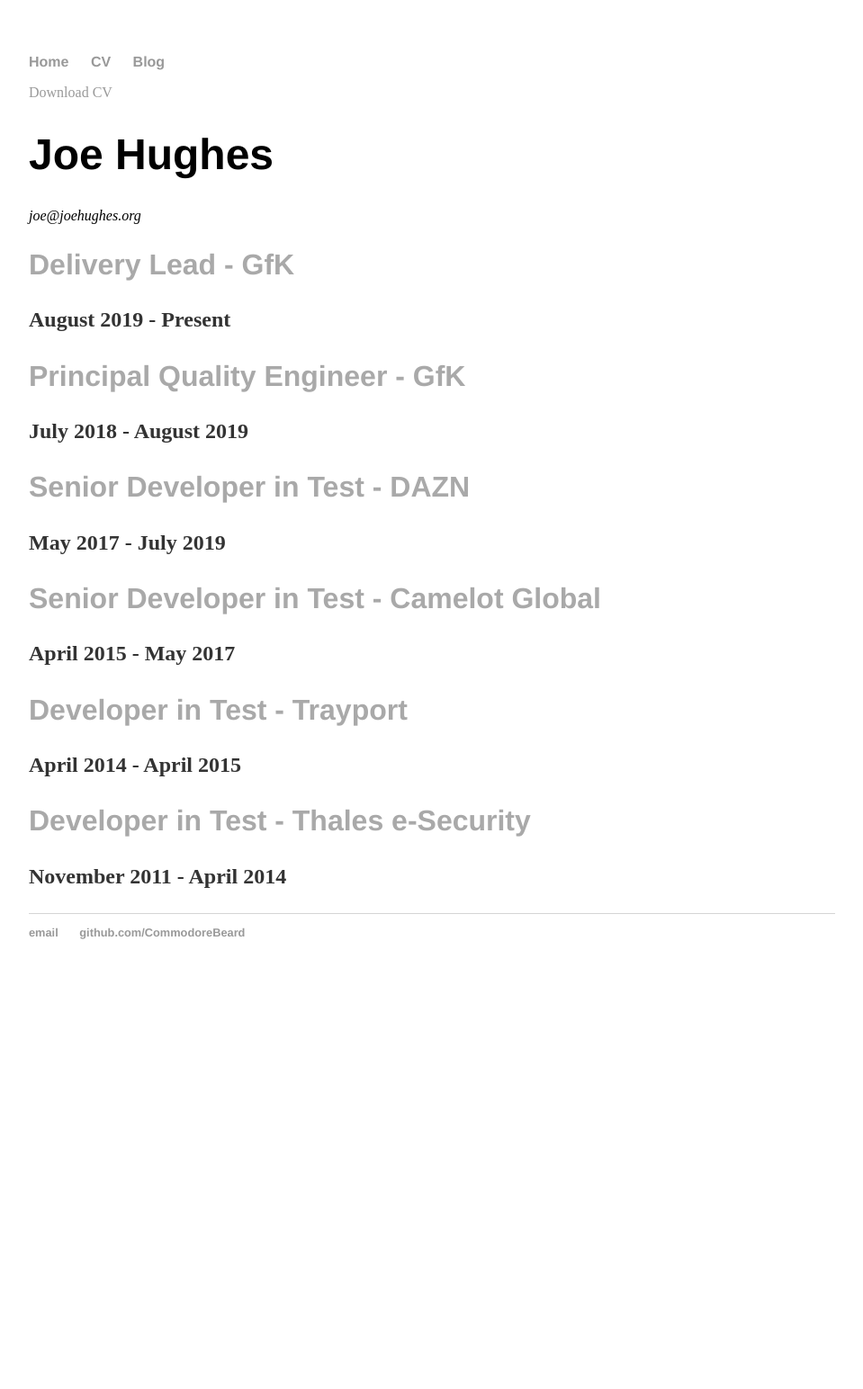
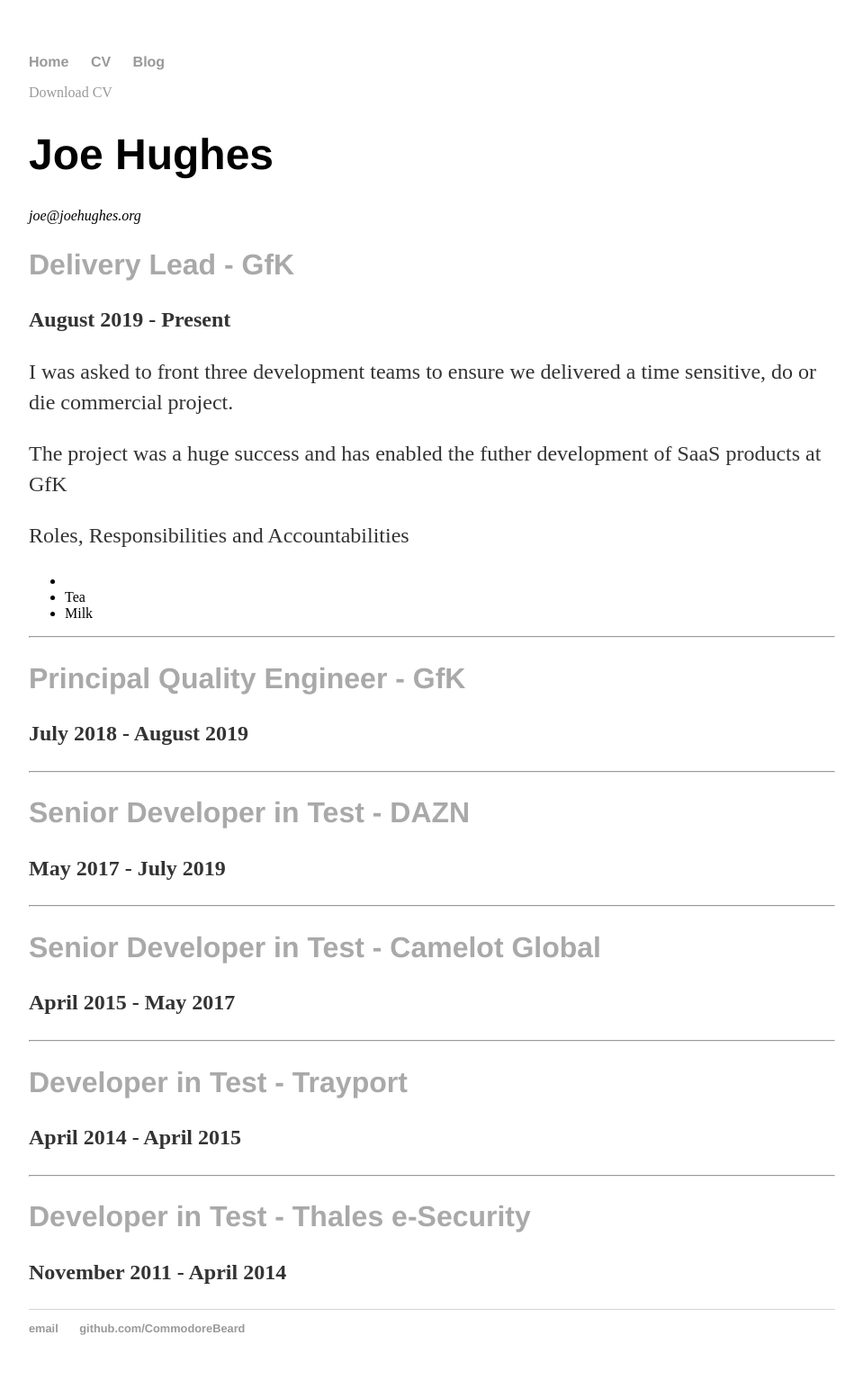
Before and after one commit to CommodoreBeard/CommodoreBeard.github.io, a Jekyll site: the page built from cv/index.html, in a window 1280 px wide. Shown: the whole page at 90% size, without its empty margins (160-1119 px from the left). Built offline with Jekyll 4.4.1, drawn with Linux system fonts in a browser that asks for light colours; before the commit the page ends 1104 px from its top, so only the background shows below that.

Commit message:
Trying some more styling

```diff
--- a/cv/index.html
+++ b/cv/index.html
@@ -11,18 +11,35 @@
 
 				<h2>Delivery Lead - GfK</h2>
 				<p><strong>August 2019 - Present</strong></p>
+				<p>I was asked to front three development teams to ensure we delivered a time sensitive, do or die commercial project.</p>
+				<p>The project was a huge success and has enabled the futher development of SaaS products at GfK</p>
+				<p>Roles, Responsibilities and Accountabilities</p>
+				<ul style="list-style-type:disc;">
+					<li></li>
+					<li>Tea</li>
+					<li>Milk</li>
+				  </ul>
+				<hr>
 
 				<h2>Principal Quality Engineer - GfK</h2>
 				<p><strong>July 2018 - August 2019</strong></p>
 
+				<hr>
+
 				<h2>Senior Developer in Test - DAZN</h2>
 				<p><strong>May 2017 - July 2019</strong></p>
+
+				<hr>
 
 				<h2>Senior Developer in Test - Camelot Global</h2>
 				<p><strong>April 2015 - May 2017</strong></p>
 
+				<hr>
+
 				<h2>Developer in Test - Trayport</h2>
 				<p><strong>April 2014 - April 2015</strong></p>
+
+				<hr>
 
 				<h2>Developer in Test - Thales e-Security</h2>
 				<p><strong>November 2011 - April 2014</strong></p>
```
